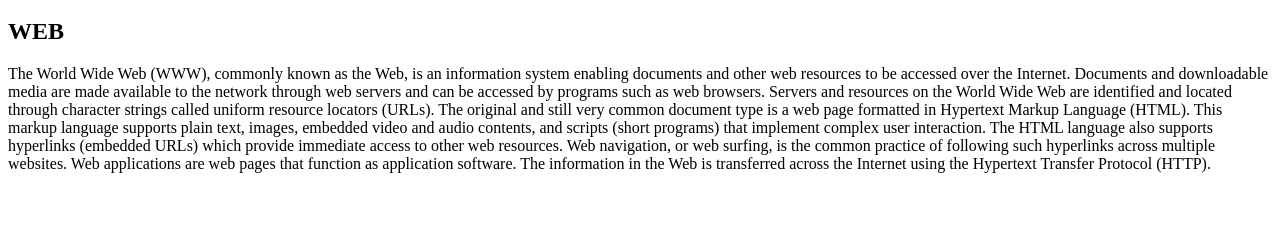
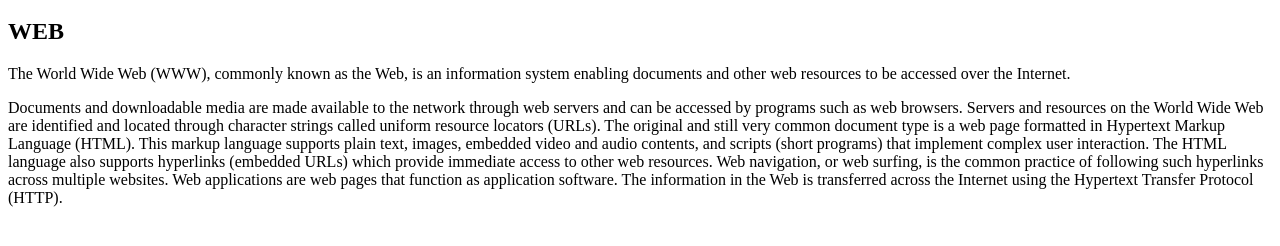
Before and after one commit to eunsuh-kim/my-first-web-site, a plain HTML site: page index.html in a window 1280 px wide. Shown: the part 136-382 px from the top of the page. Drawn offline with Linux system fonts and the light colour scheme.

Commit message:
index 문단 분리

```diff
--- a/index.html
+++ b/index.html
@@ -13,7 +13,11 @@
     </ol>
     <h2>WEB</h2>
     <p>
-        The World Wide Web (WWW), commonly known as the Web, is an information system enabling documents and other web resources to be accessed over the Internet. Documents and downloadable media are made available to the network through web servers and can be accessed by programs such as web browsers. Servers and resources on the World Wide Web are identified and located through character strings called uniform resource locators (URLs). The original and still very common document type is a web page formatted in Hypertext Markup Language (HTML). This markup language supports plain text, images, embedded video and audio contents, and scripts (short programs) that implement complex user interaction. The HTML language also supports hyperlinks (embedded URLs) which provide immediate access to other web resources. Web navigation, or web surfing, is the common practice of following such hyperlinks across multiple websites. Web applications are web pages that function as application software. The information in the Web is transferred across the Internet using the Hypertext Transfer Protocol (HTTP).
+        The World Wide Web (WWW), commonly known as the Web, is an information system enabling documents and other web resources to be accessed over the Internet.
+    </p>
+    <p>
+        Documents and downloadable media are made available to the network through web servers and can be accessed by programs such as web browsers. Servers and resources on the World Wide Web are identified and located through character strings called uniform resource locators (URLs). The original and still very common document type is a web page formatted in Hypertext Markup Language (HTML). This markup language supports plain text, images, embedded video and audio contents, and scripts (short programs) that implement complex user interaction. The HTML language also supports hyperlinks (embedded URLs) which provide immediate access to other web resources. Web navigation, or web surfing, is the common practice of following such hyperlinks across multiple websites. Web applications are web pages that function as application software. The information in the Web is transferred across the Internet using the Hypertext Transfer Protocol (HTTP).
+    </p>
     </p>
 </body>
 </html>
```
